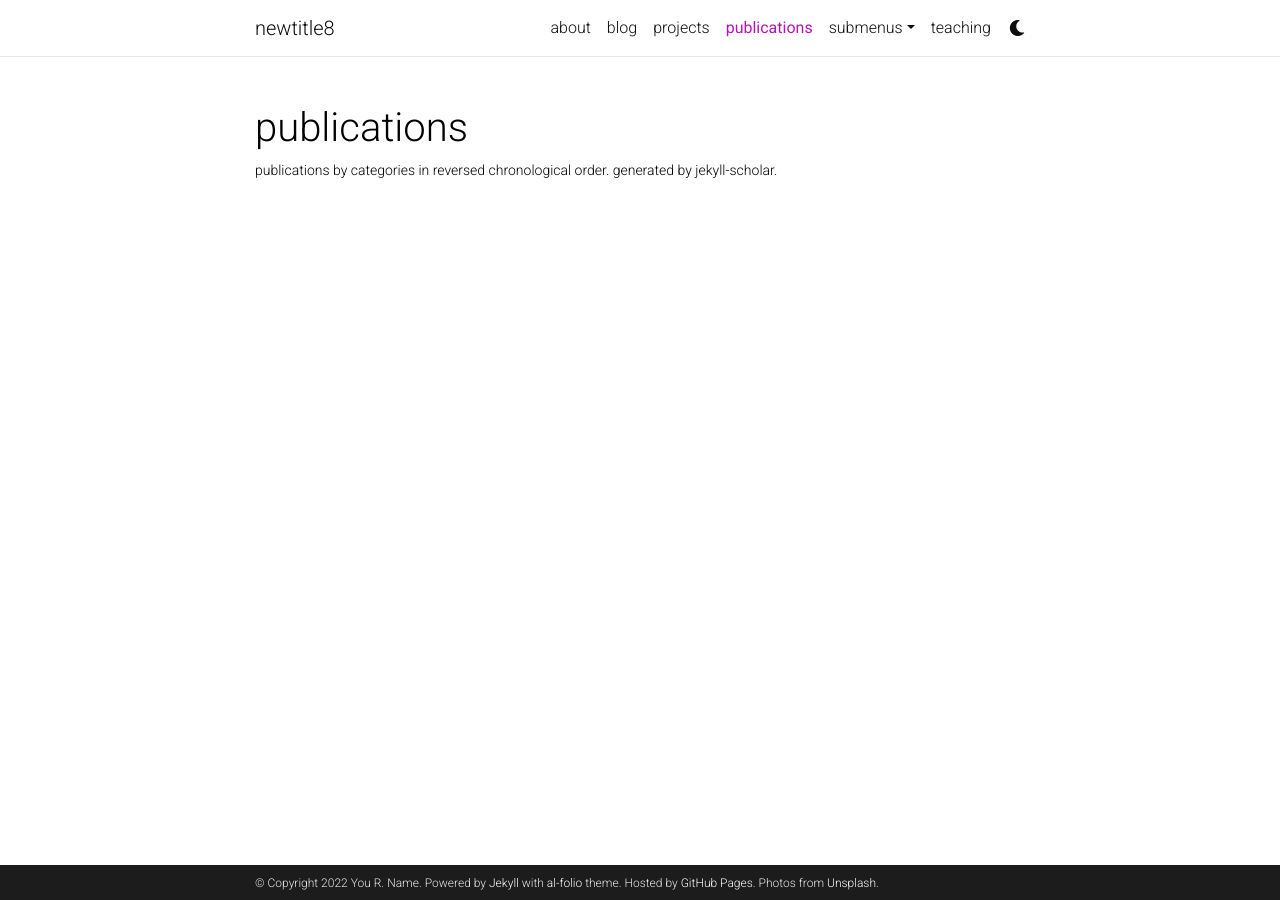
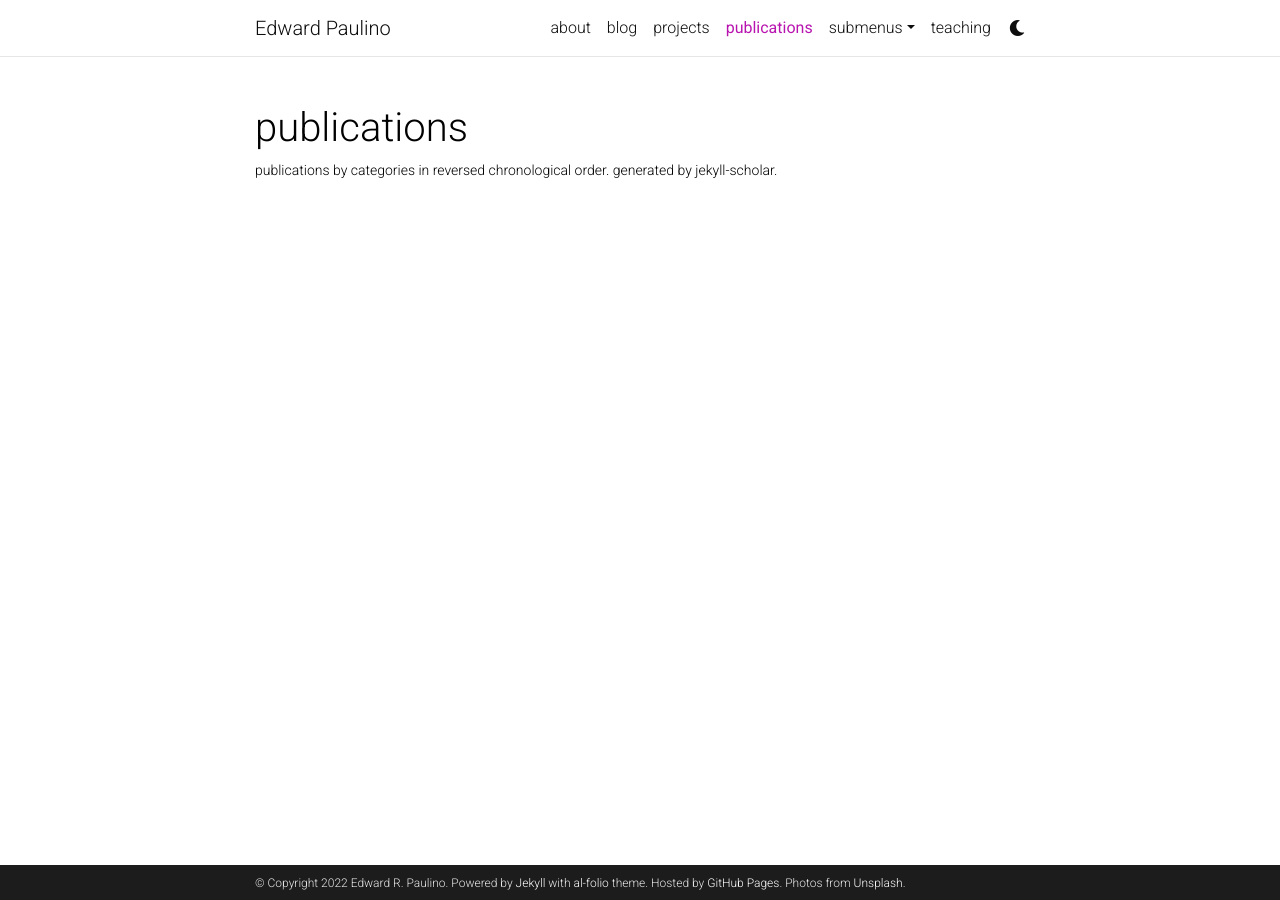
Before and after one commit to edpaulino/edpaulino.github.io, a Jekyll site: the page built from _pages/publications.md, in a window 1280 px wide. Built offline with Jekyll 4.4.1, drawn with Linux system fonts in a browser that asks for light colours; comment, search, counter and statistics services are not loaded; a style sheet for code colours, icons or effects is not loaded.

Commit message:
Update _config.yml

```diff
--- a/_config.yml
+++ b/_config.yml
@@ -2,10 +2,10 @@
 # Site settings
 # -----------------------------------------------------------------------------
 
-title: newtitle8 # the website title (if blank, full name will be used instead)
-first_name: You
+title: Edward Paulino # the website title (if blank, full name will be used instead)
+first_name: Edward
 middle_name: R.
-last_name: Name
+last_name: Paulino
 email: you@example.com
 description: > # the ">" symbol means to ignore newlines until "footer_text:"
   A simple, whitespace theme for academics. Based on [*folio](https://github.com/bogoli/-folio) design.
```
